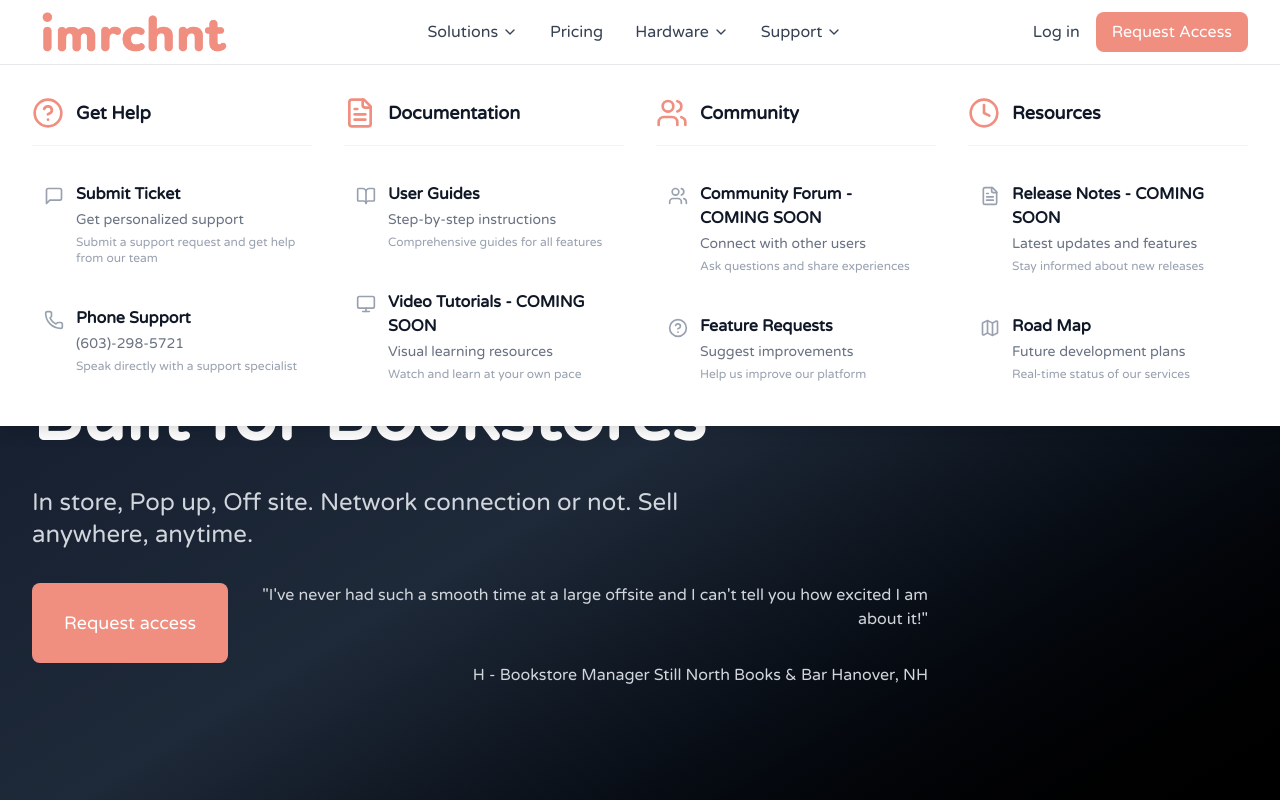
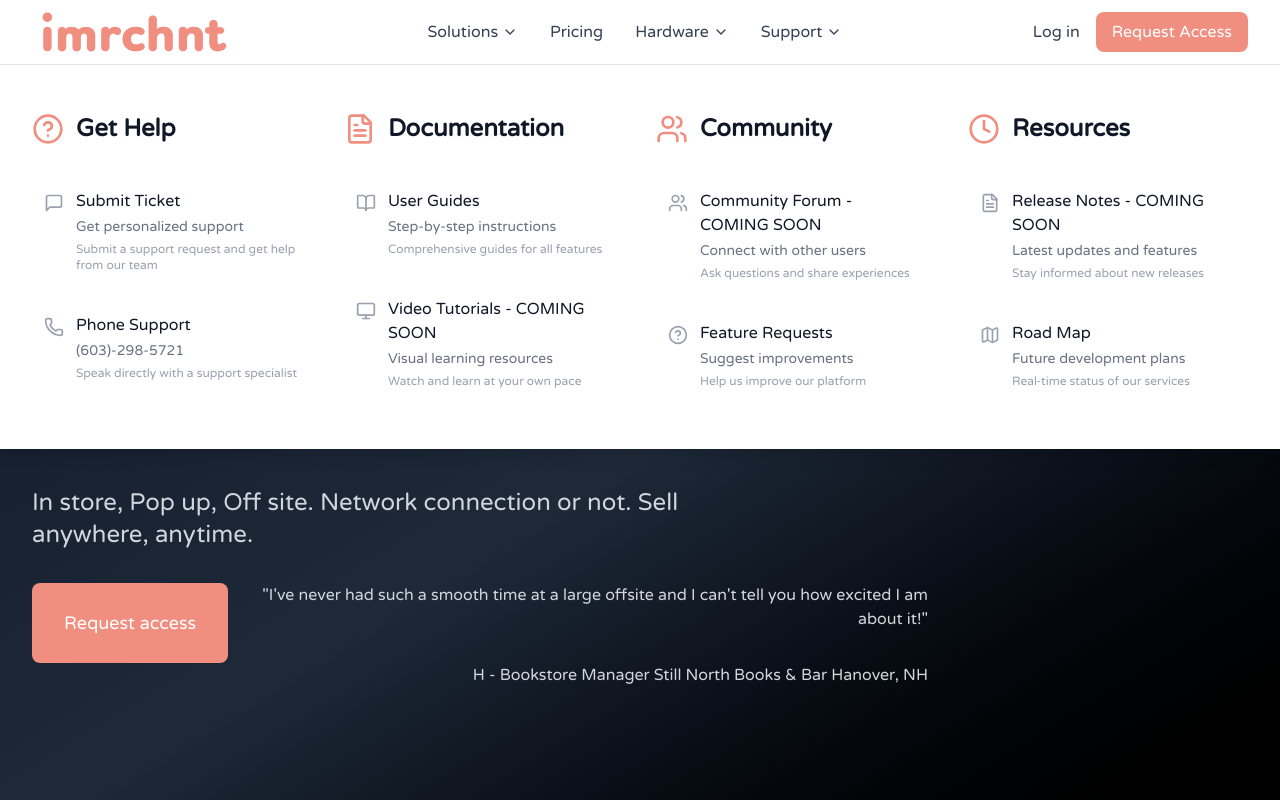
Before and after one commit to MarkHochreiter/imrchnt-website, a React (Vite) app: page / in a window 1280 px wide. Both pictures are taken after a click on the button "Support". Shown: the top 800 px of the page. Built offline with nearby package versions, Linux system fonts and the light colour scheme.

Commit message:
Update SupportMegaMenu.jsx

```diff
--- a/src/components/SupportMegaMenu.jsx
+++ b/src/components/SupportMegaMenu.jsx
@@ -125,14 +125,14 @@ function SupportMegaMenu({ isVisible, onMouseEnter, onMouseLeave, onNavigate, on
       onMouseEnter={onMouseEnter}
       onMouseLeave={onMouseLeave}
     >
-      <div className="max-w-7xl mx-auto px-4 sm:px-6 lg:px-8 py-8">
+      <div className="max-w-7xl mx-auto px-4 sm:px-6 lg:px-8 py-12">
         <div className="grid grid-cols-4 gap-8">
           {supportData.map((column, columnIndex) => (
             <div key={columnIndex} className="space-y-6">
               {/* Column Header */}
-              <div className="flex items-center space-x-3 pb-4 border-b border-gray-100">
+              <div className="flex items-center space-x-3 mb-8">
                 {column.icon}
-                <h3 className="text-lg font-semibold text-gray-900">
+                <h3 className="text-2xl font-extrabold text-gray-900 font-varela">
                   {column.title}
                 </h3>
               </div>
@@ -156,15 +156,15 @@ function SupportMegaMenu({ isVisible, onMouseEnter, onMouseLeave, onNavigate, on
                         {item.icon}
                       </div>
                       <div className="flex-1">
-                        <h4 className="font-medium text-gray-900 group-hover:text-[#f08e80] transition-colors duration-200">
+                        <div className="text-gray-900 font-medium group-hover:text-[#f08e80] transition-colors duration-200 font-varela">
                           {item.title}
-                        </h4>
-                        <p className="text-sm text-gray-500 mt-1">
+                        </div>
+                        <div className="text-sm text-gray-500 mt-1 font-varela">
                           {item.subtitle}
-                        </p>
-                        <p className="text-xs text-gray-400 mt-1">
+                        </div>
+                        <div className="text-xs text-gray-400 mt-1 font-varela">
                           {item.description}
-                        </p>
+                        </div>
                       </div>
                     </div>
                   </a>
```
